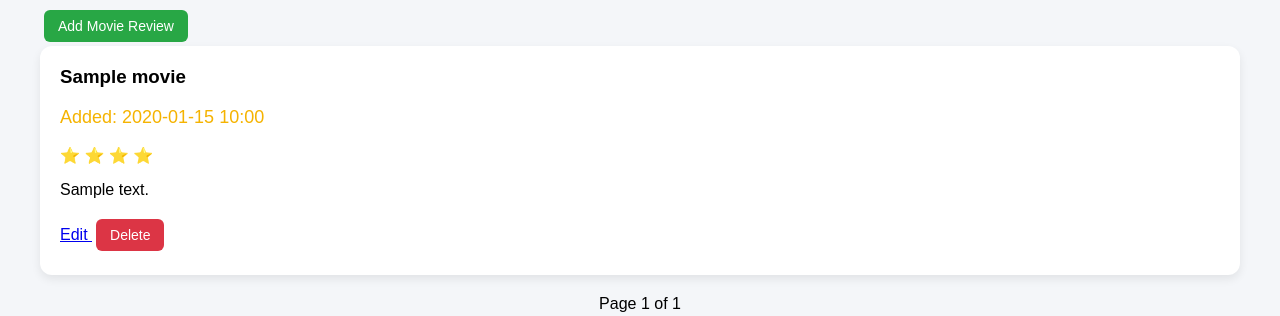
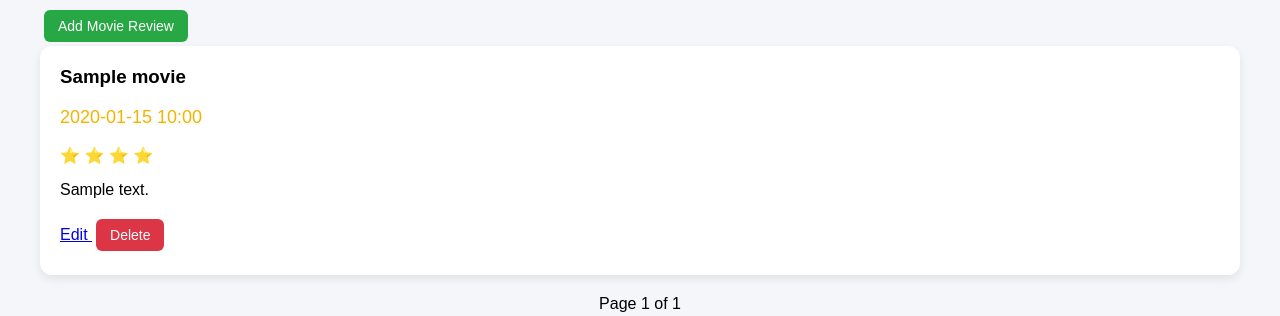
Before and after one commit to wwwatchara2707-2549/movie-review-flask, a Flask app: template templates/index.html in a window 1280 px wide. Shown: the part 358-674 px from the top of the page. Run offline with Flask 3, Linux system fonts and the light colour scheme; the template is opened without the code that fills it: most values are stand-ins (such as "Sample title", 1, 10 or a date in 2020).

```diff
--- a/templates/index.html
+++ b/templates/index.html
@@ -66,7 +66,7 @@
 
     <!-- DATE -->
     <p class="text-muted small">
-        Added: {{ movie.created_at[:16] }}
+        {{ movie.created_at[:16] }}
     </p>
 
     {% if movie.updated_at != movie.created_at %}
```
